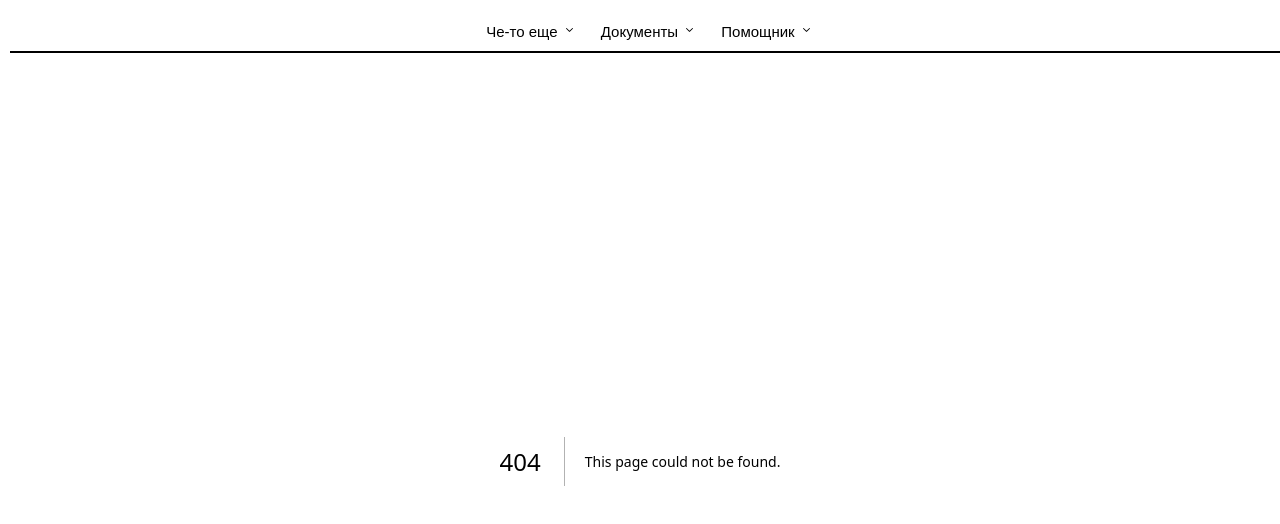
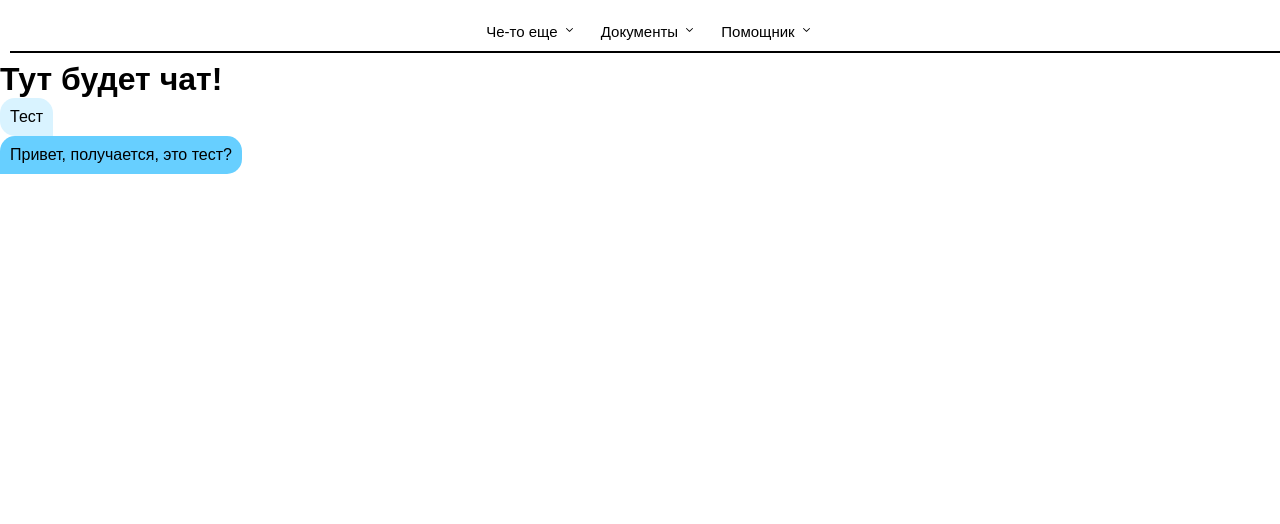
Before and after one commit to iKREISHI/project-med-helper, a Next.js app in the folder frontend/: page /chat-bot in a window 1280 px wide. Before the commit this address had no page. Shown: the top 524 px of the page. Built offline with nearby package versions, Linux system fonts and the light colour scheme.

Commit message:
инициализация для 140 задачи

```diff
--- a/frontend/package.json
+++ b/frontend/package.json
@@ -8,6 +8,7 @@
     "start": "next start"
   },
   "dependencies": {
+    "@onlyoffice/document-editor-react": "^2.1.1",
     "@radix-ui/react-icons": "^1.3.2",
     "@radix-ui/themes": "^3.2.1",
     "next": "15.5.3",
--- /dev/null
+++ b/frontend/src/4_shared/chat-cloud/index.ts
@@ -0,0 +1 @@
+export {ChatCloud} from './ui/chatCloud';
--- /dev/null
+++ b/frontend/src/4_shared/chat-cloud/ui/chatCloud.module.css
@@ -0,0 +1,19 @@
+:root{
+    --back-color: rgb(217, 243, 255);
+    --back-color-sender: rgb(103, 207, 255);
+}
+.Root{
+    display: inline-flex;
+    justify-content: flex-start;
+    background-color: var(--back-color);
+    padding: 10px;
+    border-radius: 15px 15px 0px 15px;
+}
+
+.RootSender{
+    display: inline-flex;
+    justify-content: flex-start;
+    background-color: var(--back-color-sender);
+    padding: 10px;
+    border-radius: 15px 15px 15px 0px;
+}
--- /dev/null
+++ b/frontend/src/4_shared/chat-cloud/ui/chatCloud.tsx
@@ -0,0 +1,16 @@
+import React from "react";
+import styles from './chatCloud.module.css'
+
+interface ChatCloudProps {
+    isSending: boolean;
+    children: React.ReactNode
+}
+
+
+export function ChatCloud({ isSending = false, children }: ChatCloudProps) {
+    return (
+        <div className={ isSending? styles.Root : styles.RootSender}>
+            {children}
+        </div>
+    )
+}
--- /dev/null
+++ b/frontend/src/app/chat-bot/page.tsx
@@ -0,0 +1,16 @@
+import { ChatCloud } from "@/4_shared/chat-cloud";
+
+export default function ChatBot(){
+    return (
+        <div>
+            <h1>Тут будет чат!</h1>
+            <ChatCloud isSending={true}>
+                <p>Тест</p>
+            </ChatCloud>
+            <br></br>
+            <ChatCloud isSending={false}>
+                <p>Привет, получается, это тест?</p>
+            </ChatCloud>
+        </div>
+    )
+}
--- a/frontend/src/app/globals.css
+++ b/frontend/src/app/globals.css
@@ -1,12 +1,12 @@
 :root {
   --background: #ffffff;
-  --foreground: #171717;
+  --foreground: black;
 }
 
 @media (prefers-color-scheme: dark) {
   :root {
     --background: #ffffff;
-    --foreground: #ededed;
+    --foreground: #000000;
   }
 }
 
@@ -35,8 +35,8 @@ a {
   text-decoration: none;
 }
 
-@media (prefers-color-scheme: dark) {
+@media (prefers-color-scheme: light) {
   html {
-    color-scheme: dark;
+    color-scheme: light;
   }
 }
```
Also changed, not shown: 1 other file (tests, documents, lock files or other folders).
